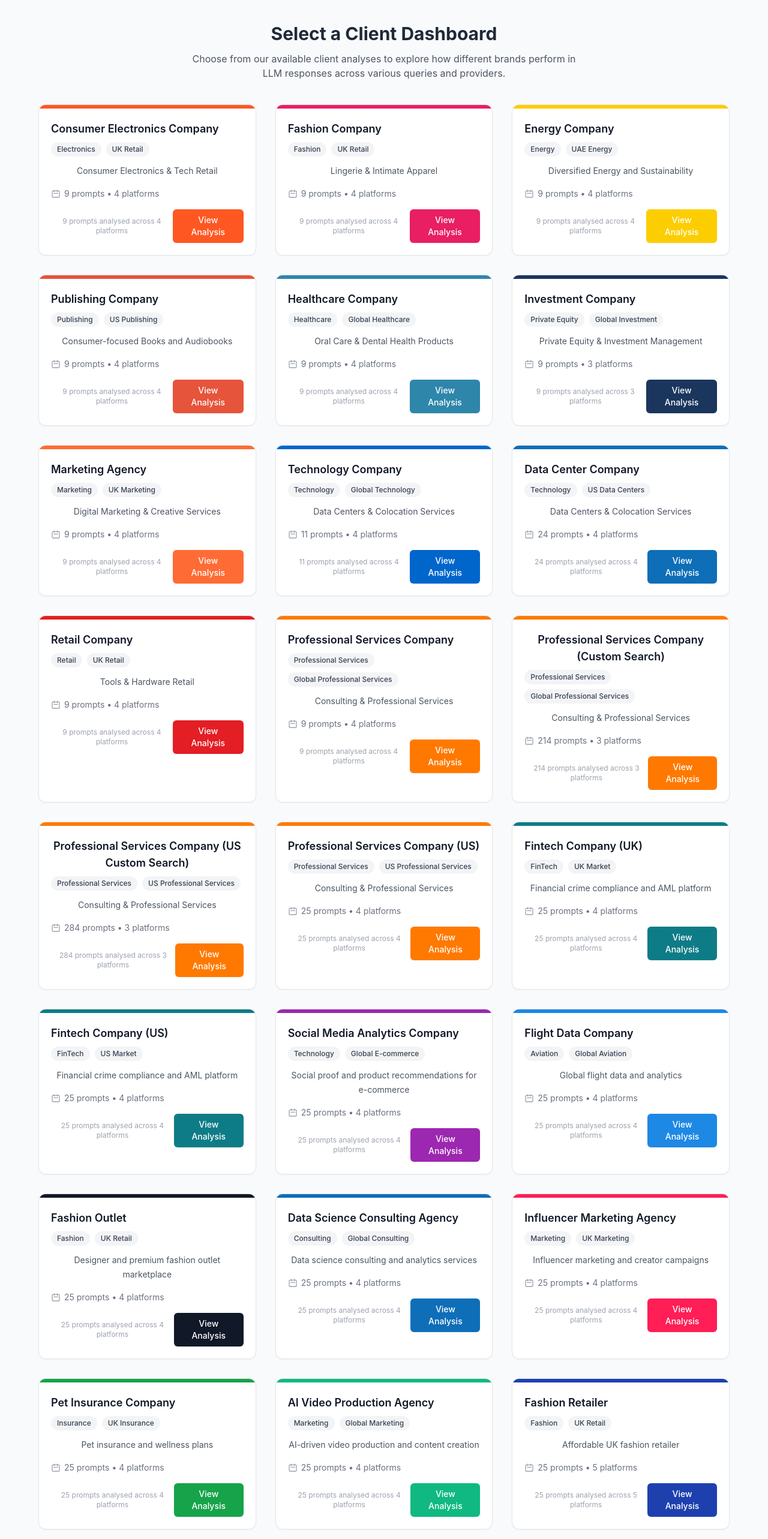
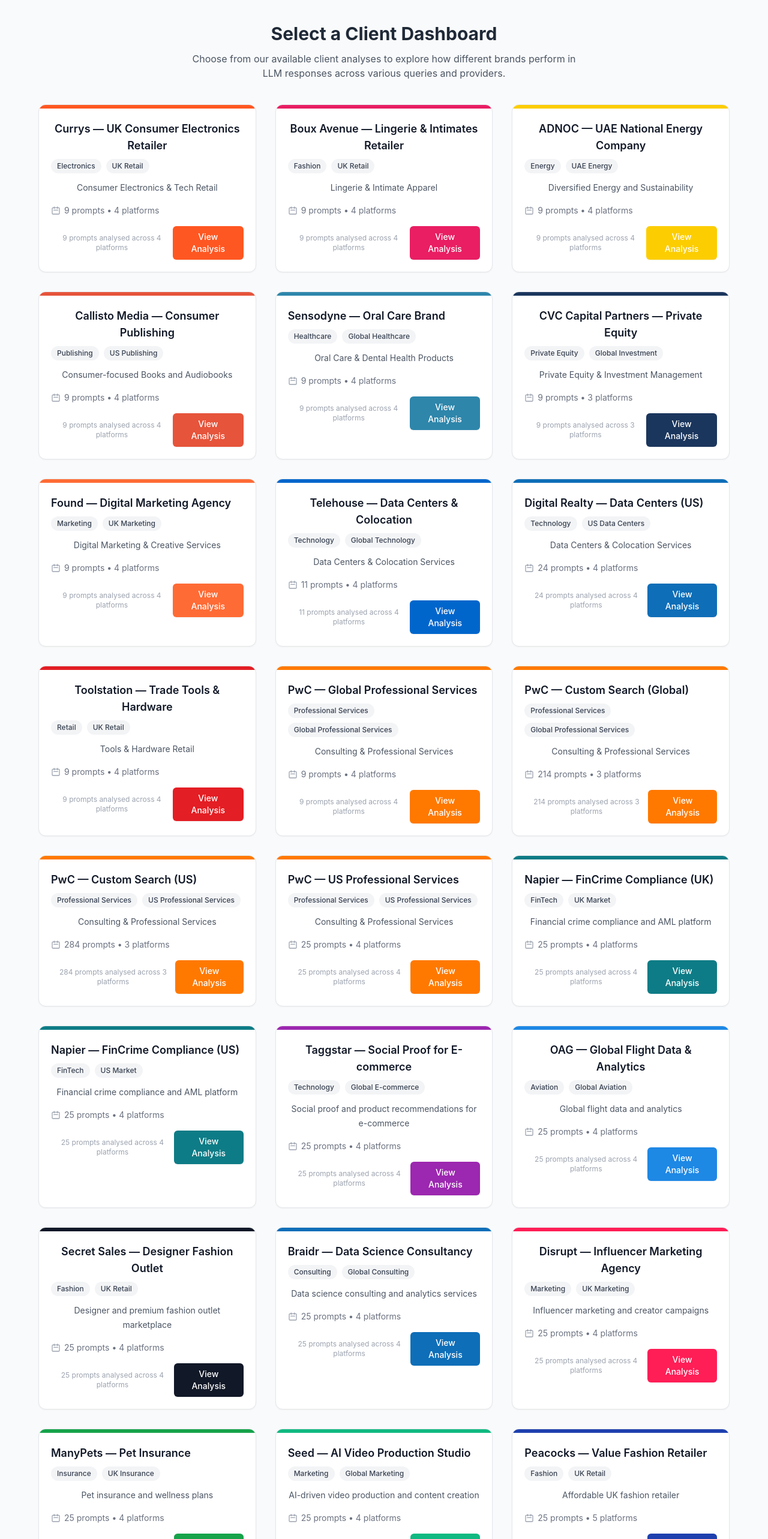
Before and after one commit to overripedatascientist/llm-analysis, a React (Create React App) app in the folder currys-analysis/: page / in a window 1280 px wide. Shown: the part 234-2800 px from the top of the page at 60% size. Built offline with nearby package versions, Linux system fonts and the light colour scheme.

Commit message:
cleaned up display names on landing page and password-protected back to dashboard selection link

```diff
--- a/currys-analysis/src/App.tsx
+++ b/currys-analysis/src/App.tsx
@@ -1,12 +1,14 @@
 import React from 'react';
-import { BrowserRouter as Router, Routes, Route, useParams } from 'react-router-dom';
+import { BrowserRouter as Router, Routes, Route, useParams, useNavigate } from 'react-router-dom';
 import LandingPage from './components/LandingPage';
 import CompetitiveAnalysisDashboard from './components/CompetitiveAnalysisDashboard';
 import { getClientConfig } from './config/clients';
 import './App.css';
+import { ADMIN_PASSWORD } from './config/admin';
 
 const DashboardWrapper: React.FC = () => {
   const { clientId } = useParams<{ clientId: string }>();
+  const navigate = useNavigate();
   const config = clientId ? getClientConfig(clientId) : null;
 
   if (!config) {
@@ -16,7 +18,21 @@
           <strong>Error:</strong> Client "{clientId}" not found.
         </div>
         <p className="mt-4">
-          <a href="/" className="text-blue-600 hover:text-blue-800">← Back to Dashboard Selection</a>
+          <a
+            href="/"
+            className="text-blue-600 hover:text-blue-800"
+            onClick={(e) => {
+              e.preventDefault();
+              const pwd = prompt('Enter admin password to access dashboard selection:');
+              if (pwd === ADMIN_PASSWORD) {
+                navigate('/');
+              } else if (pwd !== null) {
+                alert('Incorrect password. Please try again.');
+              }
+            }}
+          >
+            ← Back to Dashboard Selection
+          </a>
         </p>
       </div>
     );
--- /dev/null
+++ b/currys-analysis/src/config/admin.ts
@@ -0,0 +1 @@
+export const ADMIN_PASSWORD: string = (process.env.REACT_APP_ADMIN_PASSWORD as string) || 'dashboard-admin-2025';
--- a/currys-analysis/src/config/clients.ts
+++ b/currys-analysis/src/config/clients.ts
@@ -17,7 +17,7 @@
         id: 'currys',
         name: 'currys',
         // displayName: 'Currys',
-        displayName: 'Consumer Electronics Company',
+        displayName: 'Currys — UK Consumer Electronics Retailer',
         description: 'Consumer Electronics & Tech Retail',
         category: 'Electronics',
         market: 'UK Retail',
@@ -30,7 +30,7 @@
     'boux-avenue': {
         id: 'boux-avenue',
         name: 'boux-avenue',
-        displayName: 'Fashion Company',
+        displayName: 'Boux Avenue — Lingerie & Intimates Retailer',
         description: 'Lingerie & Intimate Apparel',
         category: 'Fashion',
         market: 'UK Retail',
@@ -43,7 +43,7 @@
     'adnoc': {
         id: 'adnoc',
         name: 'adnoc',
-        displayName: 'Energy Company',
+        displayName: 'ADNOC — UAE National Energy Company',
         description: 'Diversified Energy and Sustainability',
         category: 'Energy',
         market: 'UAE Energy',
@@ -56,7 +56,7 @@
     'callisto': {
         id: 'callisto',
         name: 'callisto',
-        displayName: 'Publishing Company',
+        displayName: 'Callisto Media — Consumer Publishing',
         description: 'Consumer-focused Books and Audiobooks',
         category: 'Publishing',
         market: 'US Publishing',
@@ -69,7 +69,7 @@
     'sensodyne': {
         id: 'sensodyne',
         name: 'sensodyne',
-        displayName: 'Healthcare Company',
+        displayName: 'Sensodyne — Oral Care Brand',
         description: 'Oral Care & Dental Health Products',
         category: 'Healthcare',
         market: 'Global Healthcare',
@@ -82,7 +82,7 @@
     'cvc-capital-partners': {
         id: 'cvc-capital-partners',
         name: 'cvc-capital-partners',
-        displayName: 'Investment Company',
+        displayName: 'CVC Capital Partners — Private Equity',
         description: 'Private Equity & Investment Management',
         category: 'Private Equity',
         market: 'Global Investment',
@@ -95,7 +95,7 @@
     'found': {
         id: 'found',
         name: 'found',
-        displayName: 'Marketing Agency',
+        displayName: 'Found — Digital Marketing Agency',
         description: 'Digital Marketing & Creative Services',
         category: 'Marketing',
         market: 'UK Marketing',
@@ -108,7 +108,7 @@
     'telehouse': {
         id: 'telehouse',
         name: 'telehouse',
-        displayName: 'Technology Company',
+        displayName: 'Telehouse — Data Centers & Colocation',
         description: 'Data Centers & Colocation Services',
         category: 'Technology',
         market: 'Global Technology',
@@ -121,7 +121,7 @@
     'digital-realty': {
         id: 'digital-realty',
         name: 'digital-realty',
-        displayName: 'Data Center Company',
+        displayName: 'Digital Realty — Data Centers (US)',
         description: 'Data Centers & Colocation Services',
         category: 'Technology',
         market: 'US Data Centers',
@@ -134,7 +134,7 @@
     'toolstation': {
         id: 'toolstation',
         name: 'toolstation',
-        displayName: 'Retail Company',
+        displayName: 'Toolstation — Trade Tools & Hardware',
         description: 'Tools & Hardware Retail',
         category: 'Retail',
         market: 'UK Retail',
@@ -147,7 +147,7 @@
     'pwc': {
         id: 'pwc',
         name: 'pwc',
-        displayName: 'Professional Services Company',
+        displayName: 'PwC — Global Professional Services',
         description: 'Consulting & Professional Services',
         category: 'Professional Services',
         market: 'Global Professional Services',
@@ -160,7 +160,7 @@
     'pwc_custom': {
         id: 'pwc_custom',
         name: 'pwc_custom',
-        displayName: 'Professional Services Company (Custom Search)',
+        displayName: 'PwC — Custom Search (Global)',
         description: 'Consulting & Professional Services',
         category: 'Professional Services',
         market: 'Global Professional Services',
@@ -173,7 +173,7 @@
     'pwc_custom_us': {
         id: 'pwc_custom_us',
         name: 'pwc_custom_us',
-        displayName: 'Professional Services Company (US Custom Search)',
+        displayName: 'PwC — Custom Search (US)',
         description: 'Consulting & Professional Services',
         category: 'Professional Services',
         market: 'US Professional Services',
@@ -186,7 +186,7 @@
     'pwc_us': {
         id: 'pwc_us',
         name: 'pwc_us',
-        displayName: 'Professional Services Company (US)',
+        displayName: 'PwC — US Professional Services',
         description: 'Consulting & Professional Services',
         category: 'Professional Services',
         market: 'US Professional Services',
@@ -199,7 +199,7 @@
     'napier_uk': {
         id: 'napier_uk',
         name: 'napier_uk',
-        displayName: 'Fintech Company (UK)',
+        displayName: 'Napier — FinCrime Compliance (UK)',
         description: 'Financial crime compliance and AML platform',
         category: 'FinTech',
         market: 'UK Market',
@@ -212,7 +212,7 @@
     'napier_us': {
         id: 'napier_us',
         name: 'napier_us',
-        displayName: 'Fintech Company (US)',
+        displayName: 'Napier — FinCrime Compliance (US)',
         description: 'Financial crime compliance and AML platform',
         category: 'FinTech',
         market: 'US Market',
@@ -225,7 +225,7 @@
     'taggstar': {
         id: 'taggstar',
         name: 'taggstar',
-        displayName: 'Social Media Analytics Company',
+        displayName: 'Taggstar — Social Proof for E-commerce',
         description: 'Social proof and product recommendations for e-commerce',
         category: 'Technology',
         market: 'Global E-commerce',
@@ -238,7 +238,7 @@
     'oag': {
         id: 'oag',
         name: 'oag',
-        displayName: 'Flight Data Company',
+        displayName: 'OAG — Global Flight Data & Analytics',
         description: 'Global flight data and analytics',
         category: 'Aviation',
         market: 'Global Aviation',
@@ -251,7 +251,7 @@
     'secret_sales': {
         id: 'secret_sales',
         name: 'secret_sales',
-        displayName: 'Fashion Outlet',
+        displayName: 'Secret Sales — Designer Fashion Outlet',
         description: 'Designer and premium fashion outlet marketplace',
         category: 'Fashion',
         market: 'UK Retail',
@@ -264,7 +264,7 @@
     'braidr': {
         id: 'braidr',
         name: 'braidr',
-        displayName: 'Data Science Consulting Agency',
+        displayName: 'Braidr — Data Science Consultancy',
         description: 'Data science consulting and analytics services',
         category: 'Consulting',
         market: 'Global Consulting',
@@ -277,7 +277,7 @@
     'disrupt': {
         id: 'disrupt',
         name: 'disrupt',
-        displayName: 'Influencer Marketing Agency',
+        displayName: 'Disrupt — Influencer Marketing Agency',
         description: 'Influencer marketing and creator campaigns',
         category: 'Marketing',
         market: 'UK Marketing',
@@ -290,7 +290,7 @@
     'manypets': {
         id: 'manypets',
         name: 'manypets',
-        displayName: 'Pet Insurance Company',
+        displayName: 'ManyPets — Pet Insurance',
         description: 'Pet insurance and wellness plans',
         category: 'Insurance',
         market: 'UK Insurance',
@@ -303,7 +303,7 @@
     'seed': {
         id: 'seed',
         name: 'seed',
-        displayName: 'AI Video Production Agency',
+        displayName: 'Seed — AI Video Production Studio',
         description: 'AI-driven video production and content creation',
         category: 'Marketing',
         market: 'Global Marketing',
@@ -316,7 +316,7 @@
     'peacocks': {
         id: 'peacocks',
         name: 'peacocks',
-        displayName: 'Fashion Retailer',
+        displayName: 'Peacocks — Value Fashion Retailer',
         description: 'Affordable UK fashion retailer',
         category: 'Fashion',
         market: 'UK Retail',
```
Also changed, not shown: currys-analysis/src/components/CompetitiveAnalysisDashboard.tsx (+42 -4 lines).
